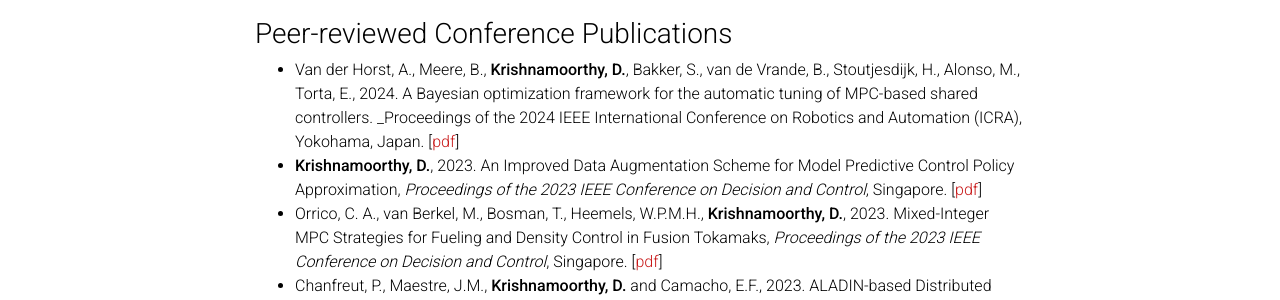
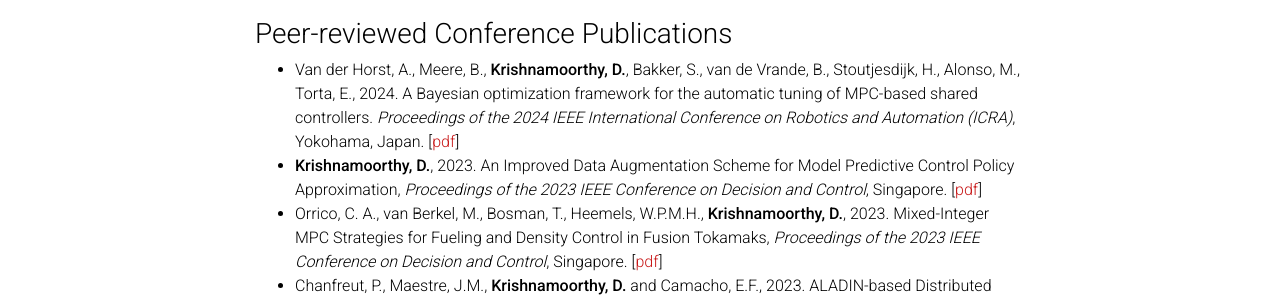
Before and after one commit to dinesh-krishnamoorthy/dinesh-krishnamoorthy.github.io, a Jekyll site: the page built from _pages/publications.md, in a window 1280 px wide and 900 px high, scrolled down 1321 px. Shown: the part 200-500 px from the top of the window. Built offline with Jekyll 4.4.1, drawn with Linux system fonts in a browser that asks for light colours; comment, search, counter and statistics services are not loaded; a style sheet for code colours, icons or effects is not loaded.

```diff
--- a/_pages/publications.md
+++ b/_pages/publications.md
@@ -36,7 +36,7 @@ nav_order: 2
 
 
 ### Peer-reviewed Conference Publications
-* Van der Horst, A., Meere, B., **Krishnamoorthy, D.**, Bakker, S., van de Vrande, B.,  Stoutjesdijk, H.,  Alonso, M.,  Torta, E., 2024. A Bayesian optimization framework for the automatic tuning of MPC-based shared controllers. _Proceedings of the 2024 IEEE International Conference on Robotics and Automation (ICRA), Yokohama, Japan. [[pdf](https://arxiv.org/pdf/2311.01133.pdf)]
+* Van der Horst, A., Meere, B., **Krishnamoorthy, D.**, Bakker, S., van de Vrande, B.,  Stoutjesdijk, H.,  Alonso, M.,  Torta, E., 2024. A Bayesian optimization framework for the automatic tuning of MPC-based shared controllers. _Proceedings of the 2024 IEEE International Conference on Robotics and Automation (ICRA)_, Yokohama, Japan. [[pdf](https://arxiv.org/pdf/2311.01133.pdf)]
 * **Krishnamoorthy, D.**, 2023. An Improved Data Augmentation Scheme for Model Predictive Control Policy Approximation, _Proceedings of the 2023 IEEE Conference on Decision and Control_, Singapore. [[pdf](https://arxiv.org/pdf/2303.05607.pdf)]
 * Orrico, C. A., van Berkel, M., Bosman, T., Heemels, W.P.M.H., **Krishnamoorthy, D.**, 2023. Mixed-Integer MPC Strategies for Fueling and Density Control in Fusion Tokamaks, _Proceedings of the 2023 IEEE Conference on Decision and Control_, Singapore. [[pdf](https://arxiv.org/pdf/2306.00415.pdf)]
 * Chanfreut, P., Maestre, J.M., **Krishnamoorthy, D.** and Camacho, E.F., 2023. ALADIN-based Distributed Model Predictive Control with dynamic partitioning: An application to Solar Parabolic Trough Plants. _Proceedings of the 2023 IEEE Conference on Decision and Control_, Singapore. (In-Press)
```
